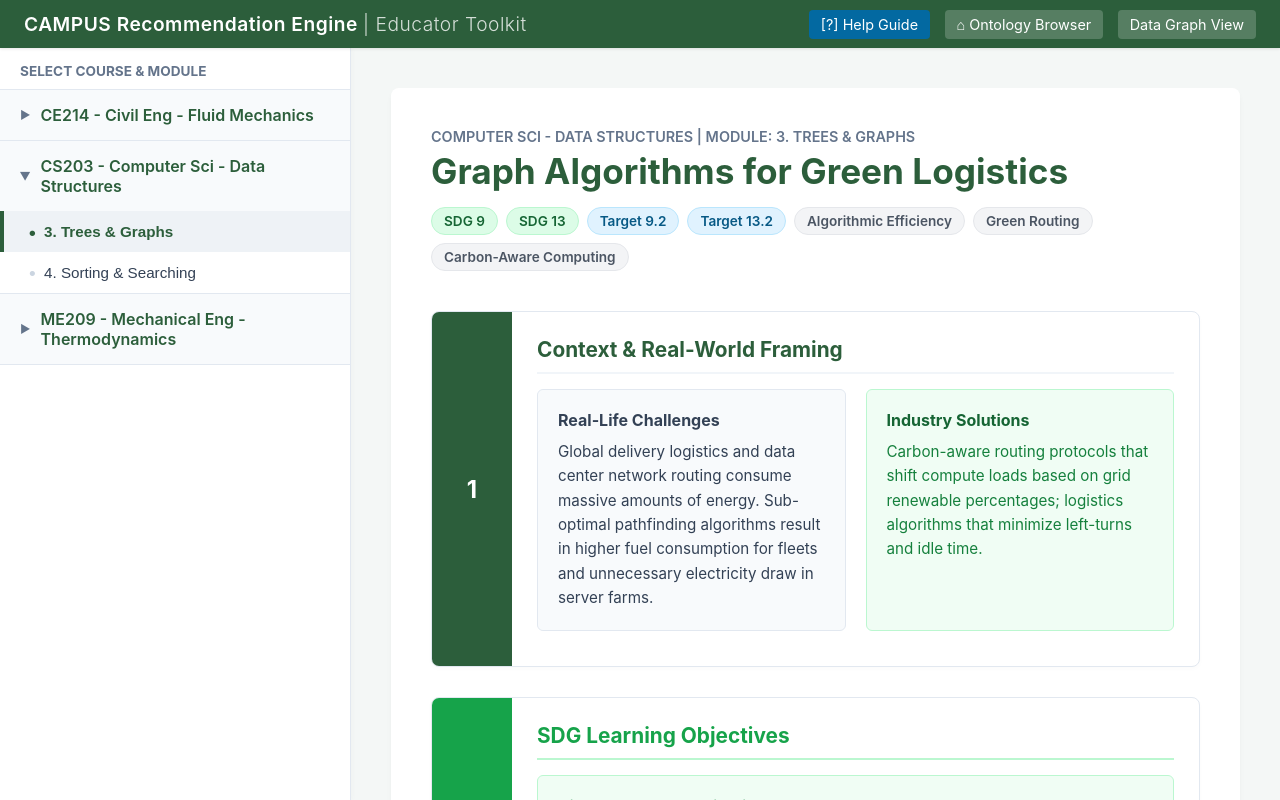
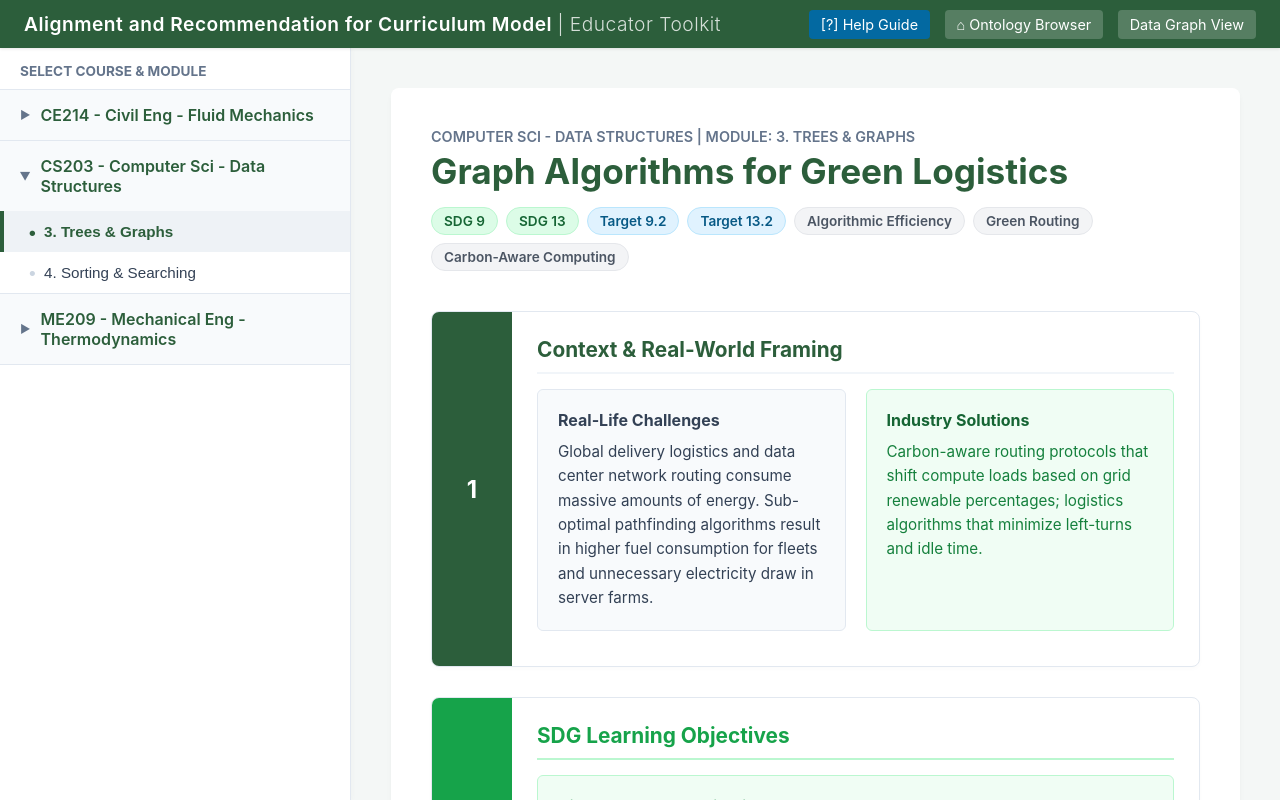
Before and after one commit to raghuns-nit/arcmodel.io, a plain HTML site: page recommendation_engine.html in a window 1280 px wide. Drawn offline with Linux system fonts and the light colour scheme.

Commit message:
Update recommendation_engine.html

```diff
--- a/recommendation_engine.html
+++ b/recommendation_engine.html
@@ -3,7 +3,7 @@
 <head>
     <meta charset="UTF-8">
     <meta name="viewport" content="width=device-width, initial-scale=1.0">
-    <title>CAMPUS Framework Recommendation Engine</title>
+    <title>Alignment and Recommendation for Curriculum Model</title>
     <style>
         :root {
             --primary: #2c5e3b;
@@ -170,7 +170,7 @@
 <body>
     <div class="app-container">
         <header class="header">
-            <h1>CAMPUS Recommendation Engine <span style="font-weight: 300; opacity: 0.8">| Educator Toolkit</span></h1>
+            <h1>Alignment and Recommendation for Curriculum Model <span style="font-weight: 300; opacity: 0.8">| Educator Toolkit</span></h1>
             <div class="header-links">
                 <a href="help.html" target="_blank" style="background:#0369a1;">[?] Help Guide</a>
                 <a href="index.html">⌂ Ontology Browser</a>
```
